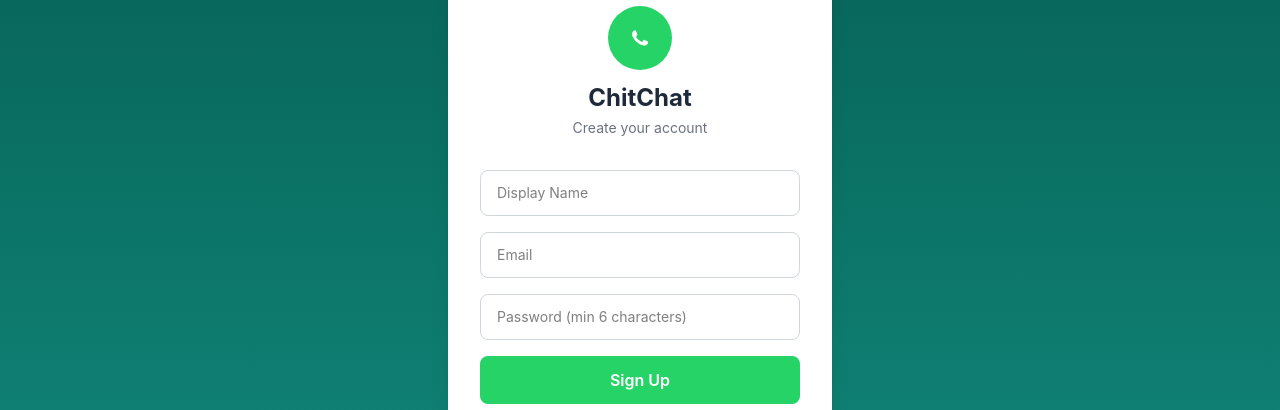
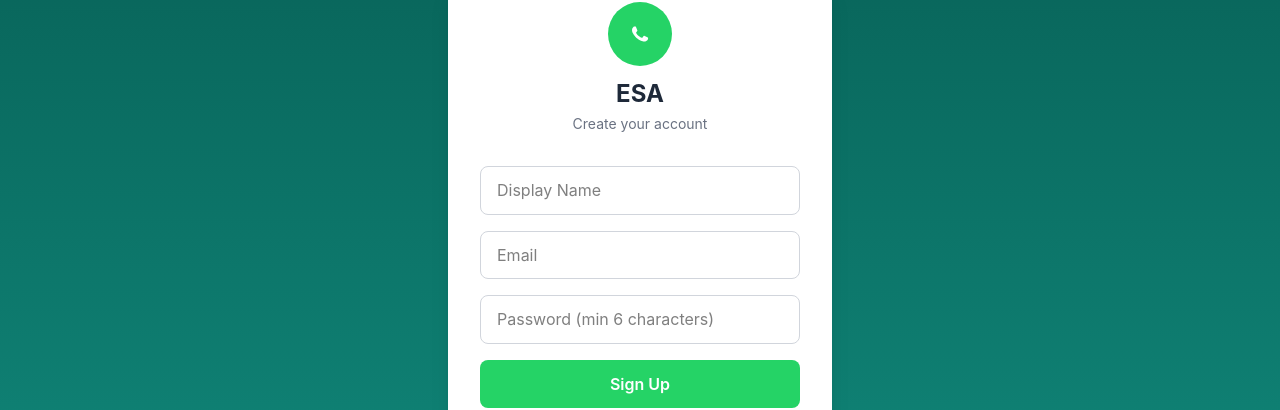
Before and after one commit to EmreAbi/ChitChat, a React (Vite) app: page /register in a window 1280 px wide. Shown: the part 173-583 px from the top of the page. Built offline with nearby package versions, Linux system fonts and the light colour scheme; no server answers.

Commit message:
Rename project from ChitChat to ESA and update related metadata

```diff
--- a/index.html
+++ b/index.html
@@ -3,8 +3,11 @@
   <head>
     <meta charset="UTF-8" />
     <link rel="icon" type="image/svg+xml" href="/vite.svg" />
-    <meta name="viewport" content="width=device-width, initial-scale=1.0" />
-    <title>ChitChat</title>
+    <meta name="viewport" content="width=device-width, initial-scale=1.0, maximum-scale=1.0, user-scalable=no, viewport-fit=cover" />
+    <meta name="apple-mobile-web-app-capable" content="yes" />
+    <meta name="apple-mobile-web-app-status-bar-style" content="black-translucent" />
+    <meta name="theme-color" content="#075E54" />
+    <title>ESA</title>
   </head>
   <body>
     <div id="root"></div>
--- a/package.json
+++ b/package.json
@@ -1,5 +1,5 @@
 {
-  "name": "chitchat",
+  "name": "esa",
   "private": true,
   "version": "0.0.0",
   "type": "module",
--- a/src/components/chat/MessageInput.tsx
+++ b/src/components/chat/MessageInput.tsx
@@ -48,7 +48,7 @@ export default function MessageInput({ onSend, onTyping, onStopTyping }: Message
   }
 
   return (
-    <div className="flex items-end gap-2 p-3 bg-gray-100 border-t border-gray-200">
+    <div className="shrink-0 flex items-end gap-2 p-2 pb-[max(0.5rem,env(safe-area-inset-bottom))] bg-gray-100 border-t border-gray-200">
       <textarea
         ref={textareaRef}
         value={text}
@@ -56,12 +56,12 @@ export default function MessageInput({ onSend, onTyping, onStopTyping }: Message
         onKeyDown={handleKeyDown}
         placeholder="Type a message"
         rows={1}
-        className="flex-1 resize-none rounded-2xl border border-gray-300 bg-white px-4 py-2.5 text-sm outline-none focus:border-whatsapp-teal max-h-[120px]"
+        className="flex-1 min-w-0 resize-none rounded-2xl border border-gray-300 bg-white px-3 py-2 text-base outline-none focus:border-whatsapp-teal max-h-[120px]"
       />
       <button
         onClick={handleSend}
         disabled={!text.trim()}
-        className="shrink-0 w-10 h-10 rounded-full bg-whatsapp-teal flex items-center justify-center text-white hover:bg-whatsapp-dark transition-colors disabled:opacity-40"
+        className="shrink-0 w-10 h-10 rounded-full bg-whatsapp-teal flex items-center justify-center text-white active:bg-whatsapp-dark transition-colors disabled:opacity-40"
       >
         <svg className="w-5 h-5" fill="currentColor" viewBox="0 0 24 24">
           <path d="M2.01 21L23 12 2.01 3 2 10l15 2-15 2z" />
--- a/src/components/layout/AppLayout.tsx
+++ b/src/components/layout/AppLayout.tsx
@@ -8,7 +8,7 @@ export default function AppLayout() {
   const showRightPanel = !isRootPath
 
   return (
-    <div className="h-full flex flex-col md:flex-row md:max-w-6xl md:mx-auto md:my-0 md:shadow-xl md:h-screen">
+    <div className="h-[100dvh] flex flex-col md:flex-row md:max-w-6xl md:mx-auto md:my-0 md:shadow-xl md:h-screen overflow-hidden">
       {/* Mobile: show either list or detail */}
       <div className={`h-full w-full md:w-[400px] md:block md:shrink-0 ${showRightPanel ? 'hidden' : ''}`}>
         <ChatListPage />
@@ -22,8 +22,8 @@ export default function AppLayout() {
           <div className="h-full bg-chat-bg flex items-center justify-center">
             <EmptyState
               icon="💬"
-              title="ChitChat Web"
-              description="Send and receive messages. Select a chat or start a new one."
+              title="ESA Web"
+              description="Mesaj gönder ve al. Bir sohbet seç ya da yeni bir sohbet başlat."
             />
           </div>
         )}
--- a/src/hooks/useConversations.ts
+++ b/src/hooks/useConversations.ts
@@ -25,6 +25,8 @@ export function useConversations() {
   useEffect(() => {
     fetchConversations()
 
+    if (!session) return
+
     // Listen for new messages to refresh list
     const channel = supabase
       .channel('conversation-updates')
@@ -42,12 +44,14 @@ export function useConversations() {
           fetchConversations()
         }
       )
-      .subscribe()
+      .subscribe((status) => {
+        console.log('Conversation updates subscription:', status)
+      })
 
     return () => {
       supabase.removeChannel(channel)
     }
-  }, [fetchConversations])
+  }, [fetchConversations, session])
 
   return { conversations, loading, refetch: fetchConversations }
 }
--- a/src/hooks/useMessages.ts
+++ b/src/hooks/useMessages.ts
@@ -37,6 +37,8 @@ export function useMessages(conversationId: string | undefined) {
 
     if (!conversationId) return
 
+    // Subscribe to ALL inserts on messages table (no filter) - more reliable
+    // Then filter client-side
     const channel = supabase
       .channel(`messages:${conversationId}`)
       .on(
@@ -45,10 +47,12 @@ export function useMessages(conversationId: string | undefined) {
           event: 'INSERT',
           schema: 'public',
           table: 'messages',
-          filter: `conversation_id=eq.${conversationId}`,
         },
         async (payload) => {
           const newMsg = payload.new as Message
+          // Client-side filter for this conversation
+          if (newMsg.conversation_id !== conversationId) return
+
           let sender = profileCache.current.get(newMsg.sender_id) ?? null
           if (!sender) {
             const { data } = await supabase
@@ -67,7 +71,9 @@ export function useMessages(conversationId: string | undefined) {
           })
         }
       )
-      .subscribe()
+      .subscribe((status) => {
+        console.log(`Realtime subscription status for messages:${conversationId}:`, status)
+      })
 
     return () => {
       supabase.removeChannel(channel)
--- a/src/index.css
+++ b/src/index.css
@@ -20,11 +20,25 @@ html, body, #root {
   height: 100%;
   margin: 0;
   padding: 0;
+  overflow: hidden;
+  -webkit-overflow-scrolling: touch;
 }
 
 body {
   font-family: -apple-system, BlinkMacSystemFont, 'Segoe UI', Roboto, Helvetica, Arial, sans-serif;
   background-color: var(--color-chat-bg);
+  padding: env(safe-area-inset-top) env(safe-area-inset-right) env(safe-area-inset-bottom) env(safe-area-inset-left);
+}
+
+/* Prevent iOS zoom on input focus - inputs must be 16px+ */
+input, textarea, select {
+  font-size: 16px !important;
+  touch-action: manipulation;
+}
+
+/* Prevent double-tap zoom */
+* {
+  touch-action: manipulation;
 }
 
 ::-webkit-scrollbar {
--- a/src/pages/ChatListPage.tsx
+++ b/src/pages/ChatListPage.tsx
@@ -26,7 +26,7 @@ export default function ChatListPage() {
     <div className="relative flex flex-col h-full w-full bg-white">
       {/* Header */}
       <header className="bg-header-bg text-header-text px-4 py-3 flex items-center justify-between shadow-md z-10">
-        <h1 className="text-xl font-bold">ChitChat</h1>
+        <h1 className="text-xl font-bold">ESA</h1>
         <div className="flex items-center gap-2">
           <button
             onClick={() => navigate('/new-group')}
--- a/src/pages/LoginPage.tsx
+++ b/src/pages/LoginPage.tsx
@@ -29,7 +29,7 @@ export default function LoginPage() {
               <path d="M17.472 14.382c-.297-.149-1.758-.867-2.03-.967-.273-.099-.471-.148-.67.15-.197.297-.767.966-.94 1.164-.173.199-.347.223-.644.075-.297-.15-1.255-.463-2.39-1.475-.883-.788-1.48-1.761-1.653-2.059-.173-.297-.018-.458.13-.606.134-.133.298-.347.446-.52.149-.174.198-.298.298-.497.099-.198.05-.371-.025-.52-.075-.149-.669-1.612-.916-2.207-.242-.579-.487-.5-.669-.51-.173-.008-.371-.01-.57-.01-.198 0-.52.074-.792.372-.272.297-1.04 1.016-1.04 2.479 0 1.462 1.065 2.875 1.213 3.074.149.198 2.096 3.2 5.077 4.487.709.306 1.262.489 1.694.625.712.227 1.36.195 1.871.118.571-.085 1.758-.719 2.006-1.413.248-.694.248-1.289.173-1.413-.074-.124-.272-.198-.57-.347z"/>
             </svg>
           </div>
-          <h1 className="text-2xl font-bold text-gray-800">ChitChat</h1>
+          <h1 className="text-2xl font-bold text-gray-800">ESA</h1>
           <p className="text-sm text-gray-500 mt-1">Sign in to continue</p>
         </div>
 
--- a/src/pages/RegisterPage.tsx
+++ b/src/pages/RegisterPage.tsx
@@ -34,7 +34,7 @@ export default function RegisterPage() {
               <path d="M17.472 14.382c-.297-.149-1.758-.867-2.03-.967-.273-.099-.471-.148-.67.15-.197.297-.767.966-.94 1.164-.173.199-.347.223-.644.075-.297-.15-1.255-.463-2.39-1.475-.883-.788-1.48-1.761-1.653-2.059-.173-.297-.018-.458.13-.606.134-.133.298-.347.446-.52.149-.174.198-.298.298-.497.099-.198.05-.371-.025-.52-.075-.149-.669-1.612-.916-2.207-.242-.579-.487-.5-.669-.51-.173-.008-.371-.01-.57-.01-.198 0-.52.074-.792.372-.272.297-1.04 1.016-1.04 2.479 0 1.462 1.065 2.875 1.213 3.074.149.198 2.096 3.2 5.077 4.487.709.306 1.262.489 1.694.625.712.227 1.36.195 1.871.118.571-.085 1.758-.719 2.006-1.413.248-.694.248-1.289.173-1.413-.074-.124-.272-.198-.57-.347z"/>
             </svg>
           </div>
-          <h1 className="text-2xl font-bold text-gray-800">ChitChat</h1>
+          <h1 className="text-2xl font-bold text-gray-800">ESA</h1>
           <p className="text-sm text-gray-500 mt-1">Create your account</p>
         </div>
 
```
Also changed, not shown: src/pages/ChatViewPage.tsx (+14 -10 lines).
